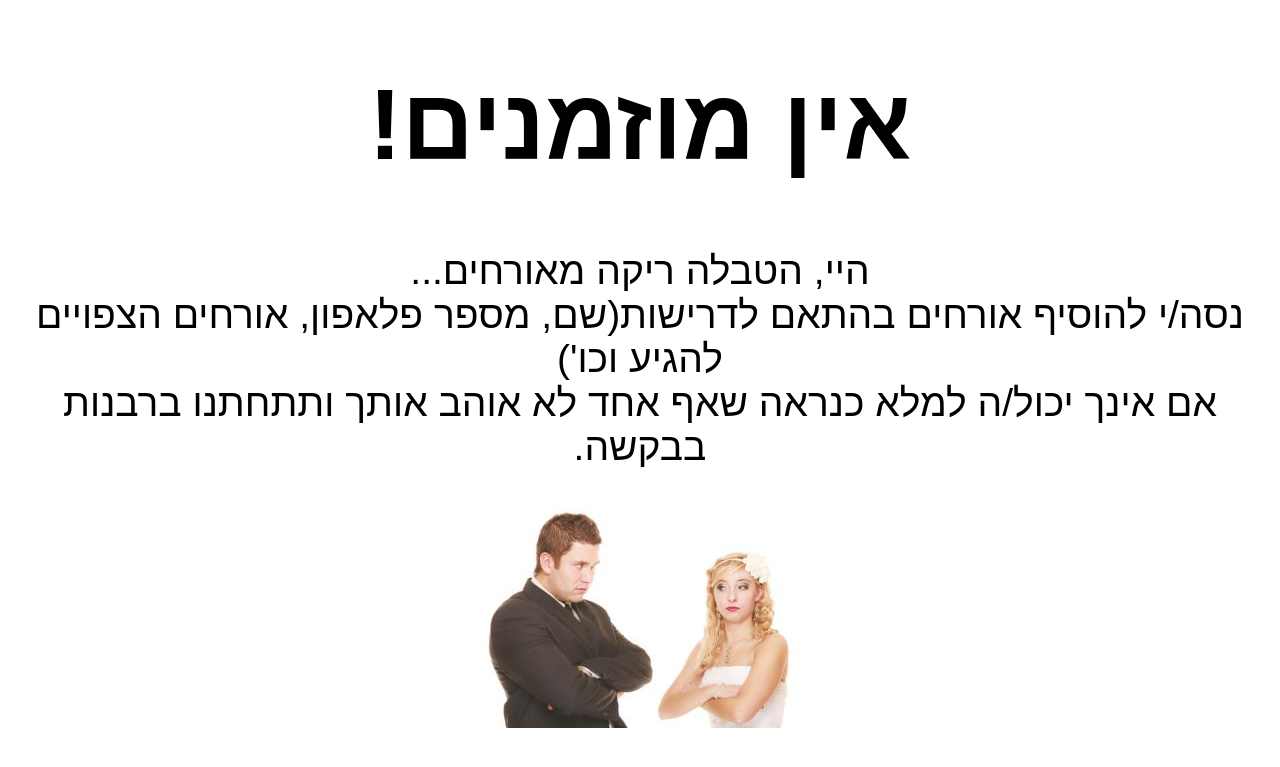
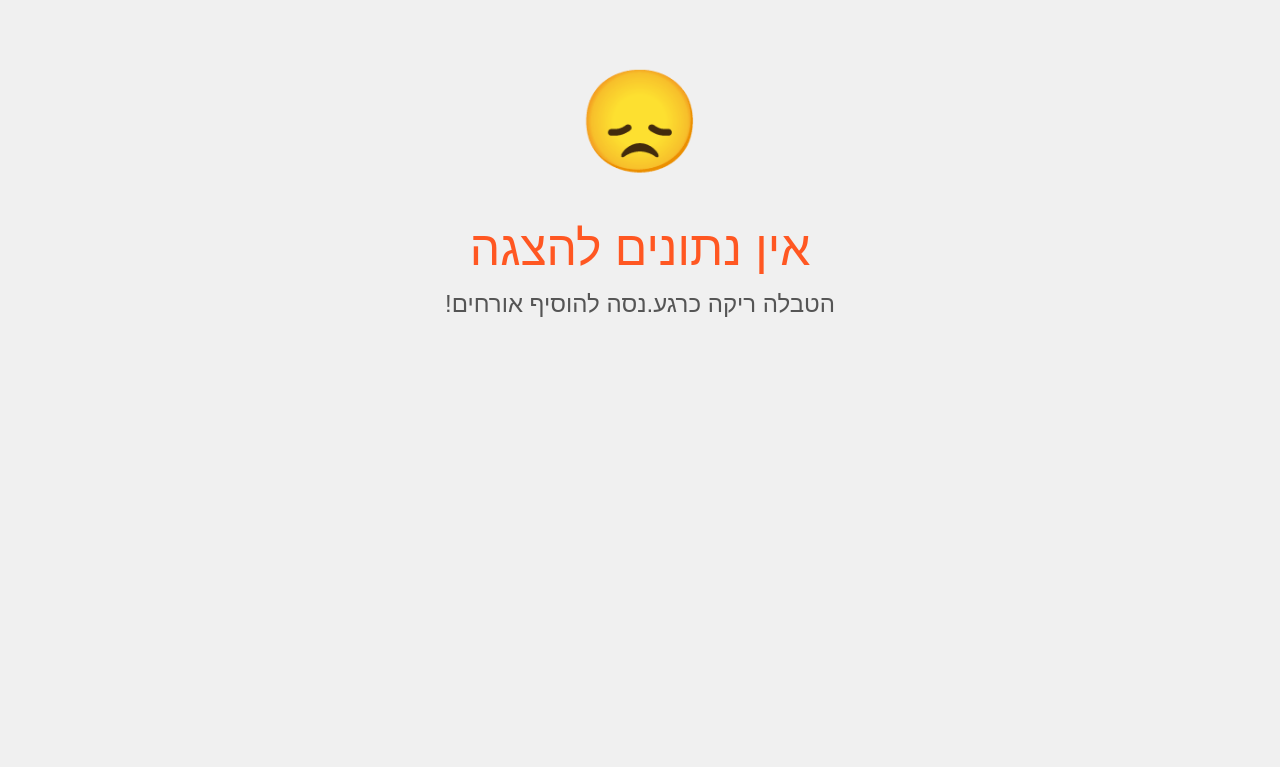
Before and after one commit to orrmb/Guest-Managmet-Project, a Flask app: template ForRaz/templates/empty-table.html in a window 1280 px wide. Shown: the top 767 px of the page. Run offline with Flask 3, Linux system fonts and the light colour scheme; the template is opened without the code that fills it, so the values that code supplies are empty; some libraries are stand-ins or nearby versions.

Commit message:
work on guests table

```diff
--- a/ForRaz/app.py
+++ b/ForRaz/app.py
@@ -101,12 +101,13 @@ def guest_table():
         cursor = conn.cursor()
         cursor.execute('SELECT * FROM people')
         myresulet = cursor.fetchall()
+        total_guests = sum(row[3] for row in myresulet)
     if not myresulet:
         logger.info('The table is empty')
         return render_template('empty-table.html')
     else:
         logger.info('Displaying the table in route /guest_table')
-        return render_template('guest_table.html', rows=myresulet)
+        return render_template('guest_table.html', rows=myresulet, total_guests=total_guests)
 
 
 
--- a/ForRaz/templates/empty-table.html
+++ b/ForRaz/templates/empty-table.html
@@ -1,34 +1,76 @@
-<!doctype html>
-<html lang="en">
-<head>
-    <meta charset="UTF-8">
-    <meta name="viewport"
-          content="width=device-width, user-scalable=no, initial-scale=1.0, maximum-scale=1.0, minimum-scale=1.0">
-    <meta http-equiv="X-UA-Compatible" content="ie=edge">
-    <title>טבלה ריקה</title>
-</head>
-<body>
-    <h1 dir="rtl">אין מוזמנים!</h1>
-<p dir="rtl">היי, הטבלה ריקה מאורחים...<br>
-    נסה/י להוסיף אורחים בהתאם לדרישות(שם, מספר פלאפון, אורחים הצפויים להגיע וכו')<br> אם אינך יכול/ה למלא כנראה שאף אחד לא אוהב אותך ותתחתנו ברבנות בבקשה. </p>
-<img src="static/images/noguest.jpeg">
-</body>
-<style>
-    h1{
-      text-align: center;
-      font-size: 100px
+<!DOCTYPE html>
+<html lang="he">
+  <head>
+    <meta charset="UTF-8" />
+    <meta name="viewport" content="width=device-width, initial-scale=1.0" />
+    <title>טבלת אורחים</title>
+    <!-- Bootstrap CSS -->
+    <link
+      href="https://stackpath.bootstrapcdn.com/bootstrap/4.5.2/css/bootstrap.min.css"
+      rel="stylesheet"
+    />
+    <style>
+      body {
+        font-family: Arial, sans-serif;
+        background-color: #f0f0f0;
+        text-align: center;
+        direction: rtl;
+        padding: 20px;
+      }
+
+      .empty-message {
+        margin-top: 50px;
+      }
+
+      .empty-message h1 {
+        font-size: 3em;
+        color: #ff5722;
+        animation: fadeIn 2s ease-in-out;
+      }
+
+      .empty-message p {
+        font-size: 1.5em;
+        color: #555;
+        animation: fadeIn 3s ease-in-out;
+      }
+
+      .empty-icon {
+        font-size: 100px;
+        color: #ff5722;
+        animation: bounce 2s infinite;
+      }
+
+      @keyframes bounce {
+        0%,
+        20%,
+        50%,
+        80%,
+        100% {
+          transform: translateY(0);
         }
-    p{
-        text-align: center;
-        font-size: 39px
-    }
-    body{
-        font-family: Arial;
-    }
-    img{
-      display: block;
-      margin-left: auto;
-      margin-right: auto;
-    }
-</style>
+        40% {
+          transform: translateY(-30px);
+        }
+        60% {
+          transform: translateY(-15px);
+        }
+      }
+
+      @keyframes fadeIn {
+        from {
+          opacity: 0;
+        }
+        to {
+          opacity: 1;
+        }
+      }
+    </style>
+  </head>
+  <body>
+    <div class="empty-message">
+      <div class="empty-icon">😞</div>
+      <h1>אין נתונים להצגה</h1>
+      <p>הטבלה ריקה כרגע.נסה להוסיף אורחים!</p>
+    </div>
+  </body>
 </html>
```
Also changed, not shown: ForRaz/templates/guest_table.html (+16 -5 lines), ForRaz/templates/index.html (+24 -12 lines), ForRaz/tests_porject/test-db.py (added, +11 -0 lines), ForRaz/tests_porject/test-add-users.py (renamed from ForRaz/tests porject/test.py).
